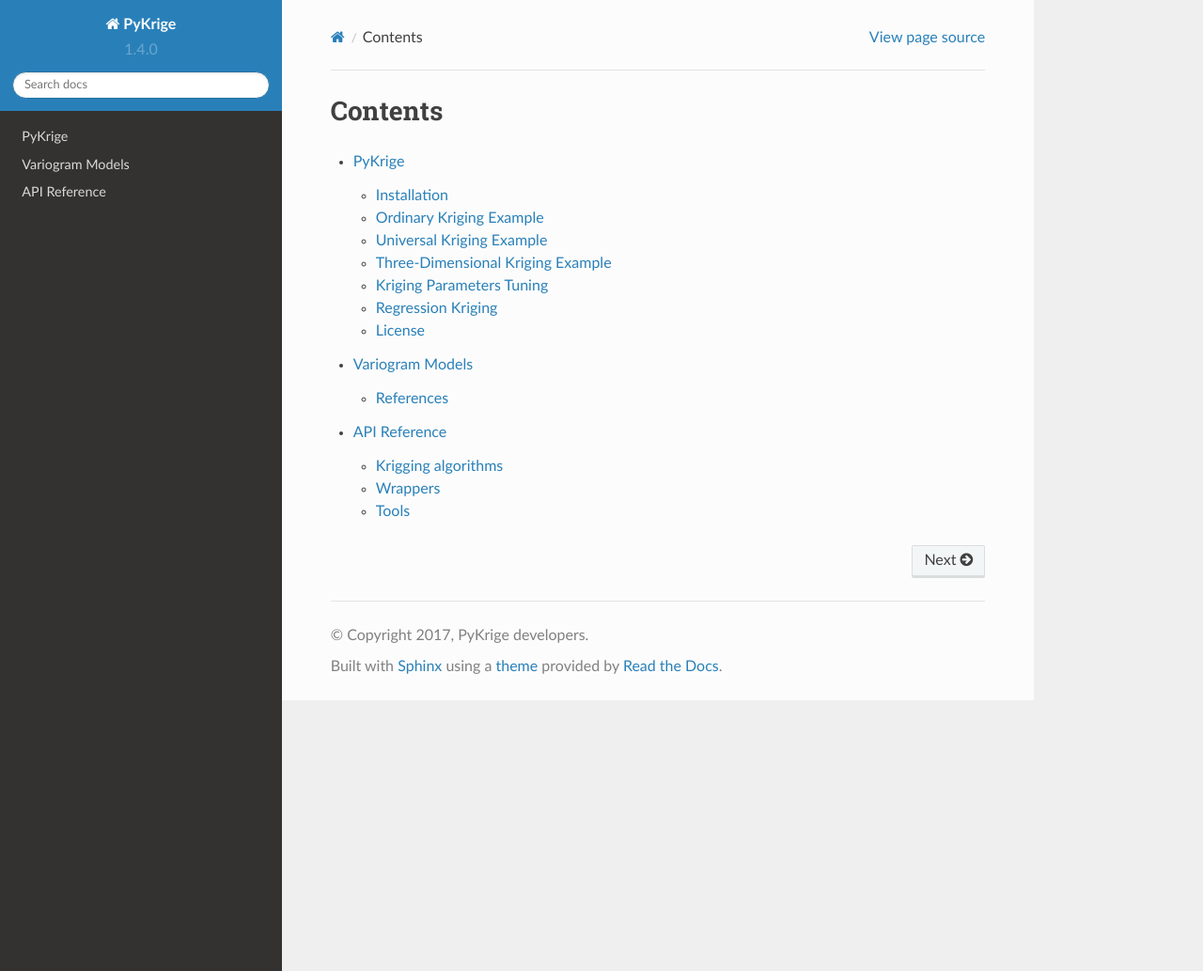
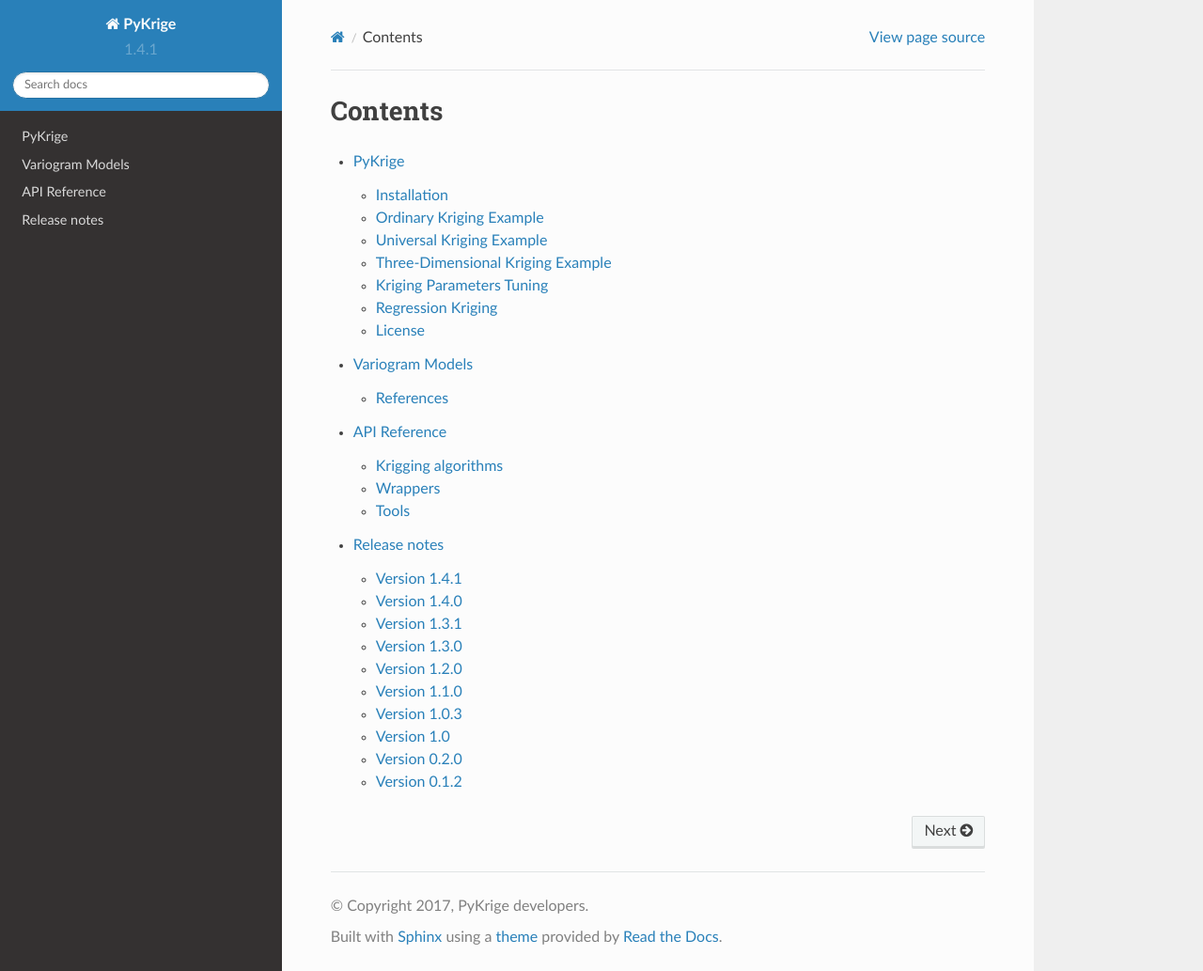
Before and after one commit to GeoStat-Framework/PyKrige, a Sphinx documentation site: the page built from doc/index.rst, in a window 1280 px wide and 1033 px high. Shown: the whole window at 94% size. Built offline with Sphinx 7.4.7 and the Read the Docs theme 2.0.0, drawn with Linux system fonts in a browser that asks for light colours; pages that are not in the unit, such as notebooks, are missing from menus.

Commit message:
MRG Version 1.4.1 release (#118)

```diff
--- a/doc/index.rst
+++ b/doc/index.rst
@@ -14,3 +14,4 @@
    variogram_models
    api
    examples/index
+   release_notes
--- a/release_notes.md
+++ b/doc/release_notes.md
@@ -1,45 +1,45 @@
-# PyKrige Changelog
+# Release notes
 
-## Version 1.4.1
-*??? Date *
+### Version 1.4.1
+*January 13, 2019*
 
-### New features
+#### New features
 * Added method to obtain variogram model points. PR[#94](https://github.com/bsmurphy/PyKrige/pull/94) by [Daniel Mejía Raigosa](https://github.com/Daniel-M)
 
-### Bug fixes
+#### Bug fixes
 * Fixed OrdinaryKriging readme example. PR[#107](https://github.com/bsmurphy/PyKrige/pull/107) by [Harry Matchette-Downes](https://github.com/harrymd)
 * Fixed kriging matrix not being calculated correctly for geographic coordinates. PR[99](https://github.com/bsmurphy/PyKrige/pull/99) by [Mike Rilee](https://github.com/michaelleerilee)
 
-## Version 1.4
+### Version 1.4.0
 *April 24, 2018*
 
-### New features
+#### New features
 
 * Regression kriging algotithm. PR [#27](https://github.com/bsmurphy/PyKrige/pull/27) by [Sudipta Basaks](https://github.com/basaks).
 * Support for spherical coordinates. PR [#23](https://github.com/bsmurphy/PyKrige/pull/23) by [Malte Ziebarth](https://github.com/mjziebarth)
 * Kriging parameter tuning with scikit-learn. PR [#24](https://github.com/bsmurphy/PyKrige/pull/24) by [Sudipta Basaks](https://github.com/basaks).
 * Variogram model parameters can be specified using a list or a dict. Allows for directly feeding in the partial sill rather than the full sill. PR [#47](https://github.com/bsmurphy/PyKrige/pull/47) by [Benjamin Murphy](https://github.com/bsmurphy).
 
-### Enhancements
+#### Enhancements
 
 * Improved memory usage in variogram calculations. PR [#42](https://github.com/bsmurphy/PyKrige/pull/42) by [Sudipta Basaks](https://github.com/basaks).
 * Added benchmark scripts. PR [#36](https://github.com/bsmurphy/PyKrige/pull/36) by [Roman Yurchak](https://github.com/rth)
 * Added an extensive example using the meusegrids dataset. PR [#28](https://github.com/bsmurphy/PyKrige/pull/28) by [kvanlombeek](https://github.com/kvanlombeek).
 
-### Bug fixes
+#### Bug fixes
 
 * Statistics calculations in 3D kriging. PR [#45](https://github.com/bsmurphy/PyKrige/pull/45) by [Will Chang](https://github.com/whdc).
 * Automatic variogram estimation robustified. PR [#47](https://github.com/bsmurphy/PyKrige/pull/47) by [Benjamin Murphy](https://github.com/bsmurphy).
 
 
 
-## Version 1.3.1
+### Version 1.3.1
 *December 10, 2016*
 
 * More robust setup for building Cython extensions
 
 
-## Version 1.3.0
+### Version 1.3.0
 *October 23, 2015*
 
 * Added support for Python 3.
@@ -49,7 +49,7 @@
 [this discussion of using Cython extensions on Windows]: https://github.com/cython/cython/wiki/CythonExtensionsOnWindows
 [discussion in issue #10]: https://github.com/bsmurphy/PyKrige/issues/10
 
-## Version 1.2.0
+### Version 1.2.0
 *August 1, 2015*
 
 * Updated the execution portion of each class to streamline processing and reduce redundancy in the code.
@@ -60,7 +60,22 @@
 * Added support for three-dimensional universal kriging. The previous three-dimensional kriging class has been renamed OrdinaryKriging3D within module ok3d, and the new class is called UniversalKriging3D within module uk3d. See `UniversalKriging3D.__doc__` for usage information. A regional linear drift ('regional_linear') is the only code-internal drift that is currently supported, but the 'specified' and 'functional' generic drift capabilities are also implemented here (see above). The regional linear drift is applied in all three spatial dimensions.
 
 
-## Version 1.0
+### Version 1.1.0
+*May 25, 2015*
+
+* Added support for two different approaches to solving the entire kriging problem. One approach solves for the specified grid or set of points in a single vectorized operation; this method is default. The other approach loops through the specified points and solves the kriging system at each point. In both of these techniques, the kriging matrix is set up and inverted only once. In the vectorized approach, the rest of the kriging system (i.e., the RHS matrix) is set up as a single large array, and the whole system is solved with a single call to `numpy.dot()`. This approach is faster, but it can consume a lot of RAM for large datasets and/or large grids. In the looping approach, the rest of the kriging system (the RHS matrix) is set up at each point, and the kriging system at that point is solved with a call to `numpy.dot()`. This approach is slower, but it does not take as much memory. The approach can be specified by using the `backend` kwarg in the `execute()` method: `'vectorized'` (default) for the vectorized approach, `'loop'` for the looping approach. Thanks to Roman Yurchak for these changes and optimizations.
+* Added support for implementing custom variogram models. To do so, set `variogram_model` to `'custom'`. You must then also specify `variogram_parameters` as well as `variogram_function`, which must be a callable object that takes only two arguments, first a list of function parameters and then the distances at which to evaluate the variogram model. Note that currently the code will not automatically fit the custom variogram model to the data. You must provide the `variogram_parameters`, which will be passed to the callable `variogram_function` as the first argument.
+* Modified anisotropy rotation so that coordinate system is rotated CCW by specified angle. The sense of rotation for 2D kriging is now the opposite of what it was before.
+* Added support for 3D kriging. This is now available as class `Krige3D` in `pykrige.k3d`. The usage is essentially the same as with the two-dimensional kriging classes, except for a few extra arguments that must be passed during instantiation and when calling `Krige3D.execute()`. See `Krige3D.__doc__` for more information.
+
+
+### Version 1.0.3
+*February 15, 2015*
+
+* Fixed a problem with the tests that are performed to see if the kriging system is to be solved at a data point. (Tests are completed in order to determine whether to force the kriging solution to converge to the true data value.)
+* Changed setup script.
+
+### Version 1.0
 *January 25, 2015*
 
 * Changed license to New BSD.
@@ -71,30 +86,15 @@
 * Added more comprehensive testing script.
 * Fixed slight problem with `read_asc_grid()` function in `kriging_tools`. Also made some code improvements to both the `write_asc_grid()` and `read_asc_grid()` functions in `kriging_tools`.
 
-### Version 1.1.0
-*May 25, 2015*
 
-* Added support for two different approaches to solving the entire kriging problem. One approach solves for the specified grid or set of points in a single vectorized operation; this method is default. The other approach loops through the specified points and solves the kriging system at each point. In both of these techniques, the kriging matrix is set up and inverted only once. In the vectorized approach, the rest of the kriging system (i.e., the RHS matrix) is set up as a single large array, and the whole system is solved with a single call to `numpy.dot()`. This approach is faster, but it can consume a lot of RAM for large datasets and/or large grids. In the looping approach, the rest of the kriging system (the RHS matrix) is set up at each point, and the kriging system at that point is solved with a call to `numpy.dot()`. This approach is slower, but it does not take as much memory. The approach can be specified by using the `backend` kwarg in the `execute()` method: `'vectorized'` (default) for the vectorized approach, `'loop'` for the looping approach. Thanks to Roman Yurchak for these changes and optimizations.
-* Added support for implementing custom variogram models. To do so, set `variogram_model` to `'custom'`. You must then also specify `variogram_parameters` as well as `variogram_function`, which must be a callable object that takes only two arguments, first a list of function parameters and then the distances at which to evaluate the variogram model. Note that currently the code will not automatically fit the custom variogram model to the data. You must provide the `variogram_parameters`, which will be passed to the callable `variogram_function` as the first argument.
-* Modified anisotropy rotation so that coordinate system is rotated CCW by specified angle. The sense of rotation for 2D kriging is now the opposite of what it was before.
-* Added support for 3D kriging. This is now available as class `Krige3D` in `pykrige.k3d`. The usage is essentially the same as with the two-dimensional kriging classes, except for a few extra arguments that must be passed during instantiation and when calling `Krige3D.execute()`. See `Krige3D.__doc__` for more information.
-
-
-## Version 1.0.3
-*February 15, 2015*
-
-* Fixed a problem with the tests that are performed to see if the kriging system is to be solved at a data point. (Tests are completed in order to determine whether to force the kriging solution to converge to the true data value.)
-* Changed setup script.
-
-
-## Version 0.2.0
+### Version 0.2.0
 *November 23, 2014*
 
 * Consolidated backbone functions into a single module in order to reduce redundancy in the code. `OrdinaryKriging` and `UniversalKriging` classes now import and call the `core` module for the standard functions.
 * Fixed a few glaring mistakes in the code.
 * Added more documentation.
 
-## Version 0.1.2
+### Version 0.1.2
 *October 27, 2014*
 
 * First complete release.
--- a/pykrige/__init__.py
+++ b/pykrige/__init__.py
@@ -1,5 +1,5 @@
 __author__ = 'Benjamin S. Murphy'
-__version__ = '1.4.0'
+__version__ = '1.4.1'
 __doc__ = """
 PyKrige
 =======
```
